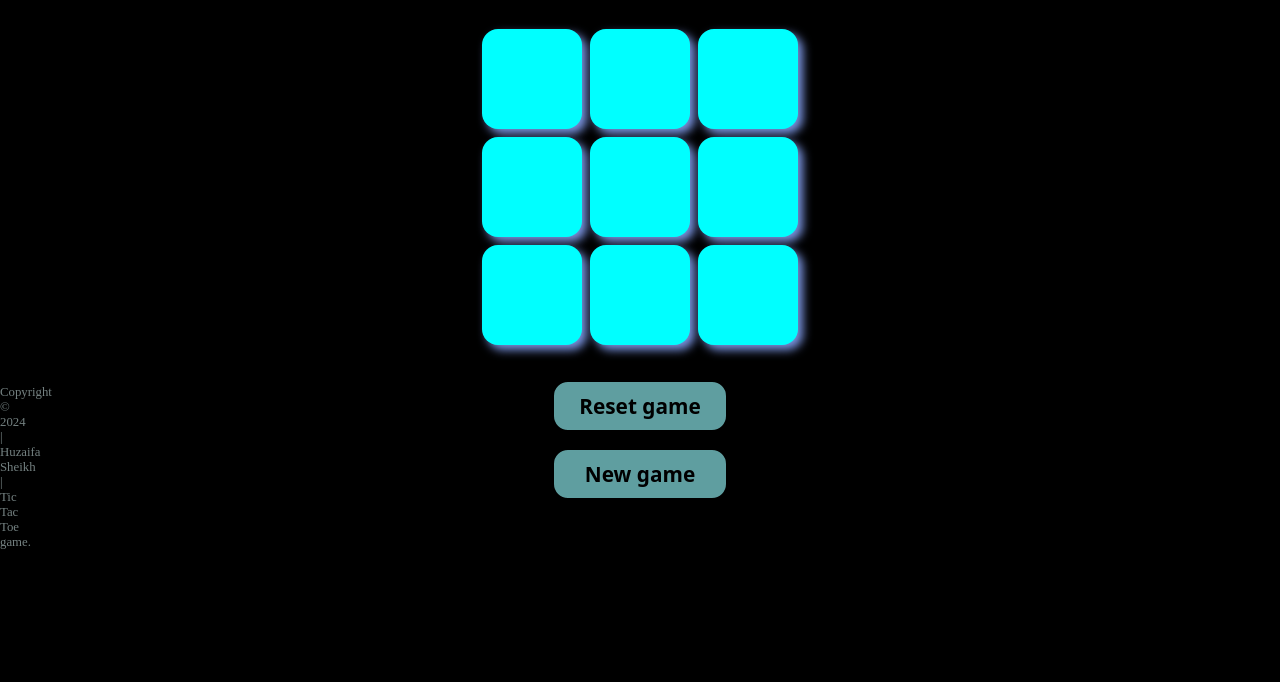
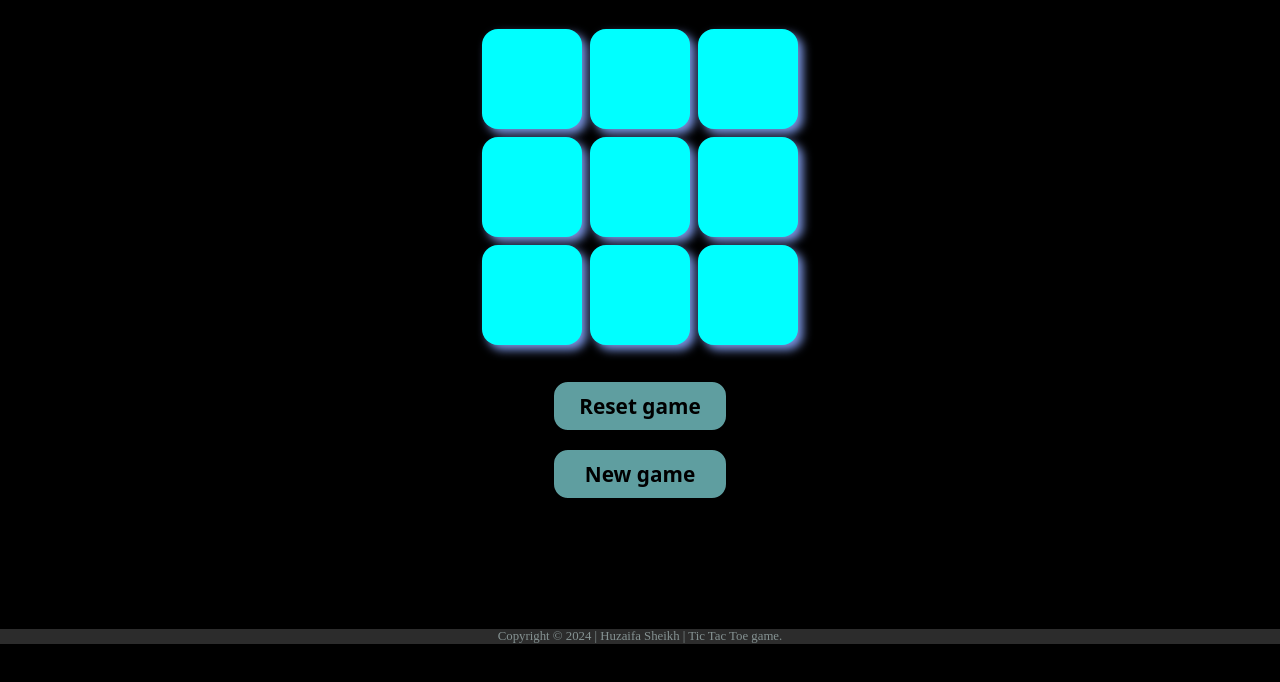
Before and after one commit to Huzefa077/Web-Dev-mini-projects, a plain HTML site: page Tic_tac_toe/index.html in a window 1280 px wide. Shown: the part 156-838 px from the top of the page. Before the commit the page ends 800 px from the top, so only its background shows below. Drawn offline with Linux system fonts and the light colour scheme.

Commit message:
Update style.css

```diff
--- a/Tic_tac_toe/style.css
+++ b/Tic_tac_toe/style.css
@@ -7,6 +7,7 @@ body{
     text-align: center;
     background-color: black;
     color: rgb(244, 247, 247);
+    height: 100vh;
 }
 
 h1{
@@ -90,7 +91,8 @@ h1{
 footer {
     min-height: 50px; /* Add some space above the copyright text */
     font-size: 1rem;
-    position: fixed;
+    /* position: absolute;
+    bottom: 0; */
 }
 
 #copy {
```
